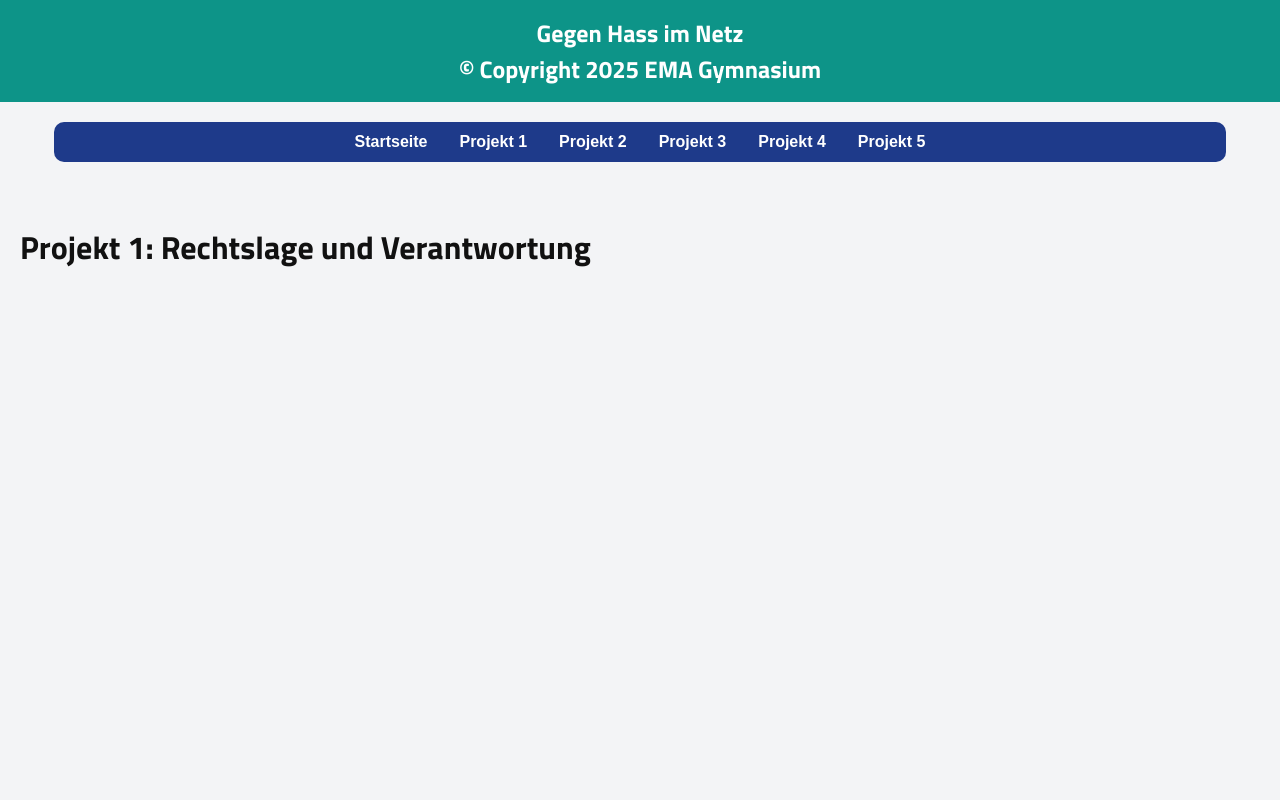
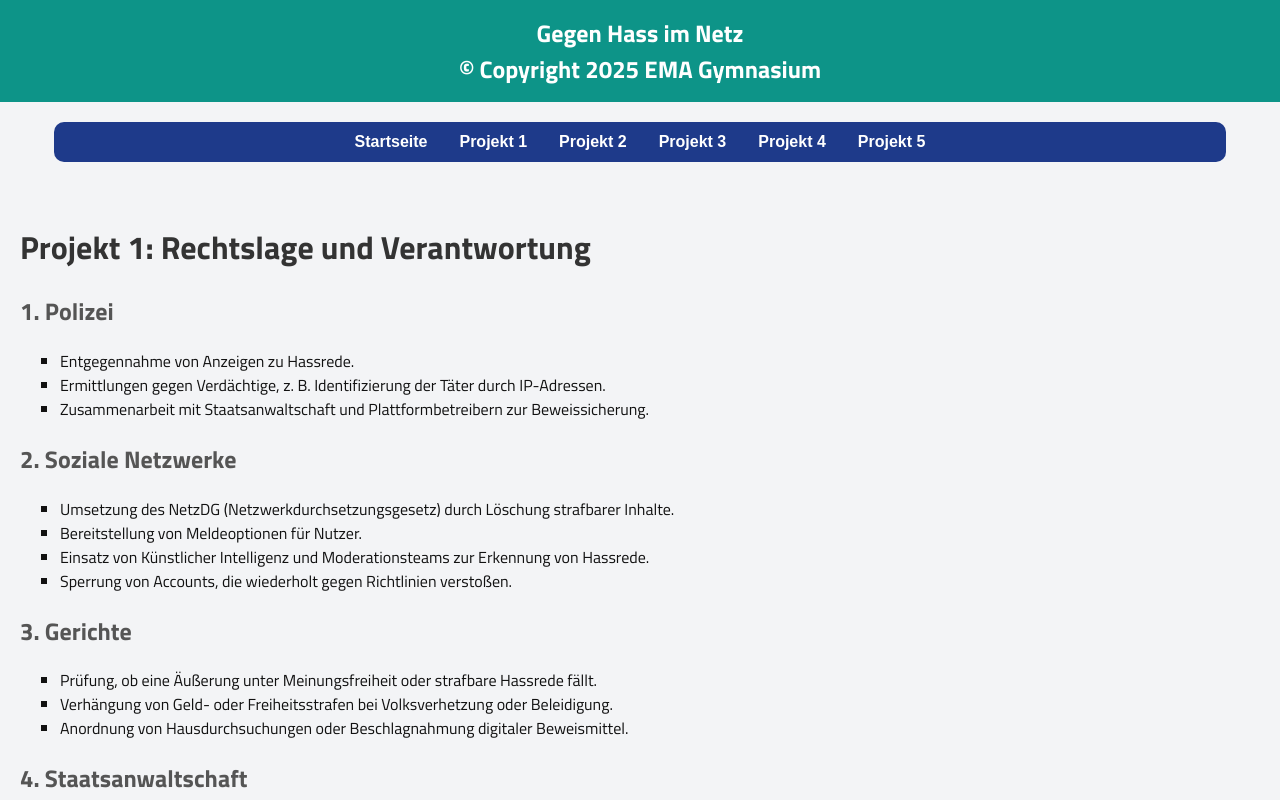
Before and after one commit to DerFinnredstone/deutsch_hate, a plain HTML site: page index.html in a window 1280 px wide. Both pictures are taken after a click on the button "Projekt 1". Shown: the top 800 px of the page. Drawn offline with Linux system fonts and the light colour scheme.

Commit message:
The Final Countdown: close to zero

```diff
--- a/index.html
+++ b/index.html
@@ -123,7 +123,41 @@
 		<div id="projekt-1" class="content">
 			<h1>Projekt 1: Rechtslage und Verantwortung</h1>
 			<p>
+				<h2>1. Polizei</h2>
+				<ul>
+					<li>Entgegennahme von Anzeigen zu Hassrede.</li>
+					<li>Ermittlungen gegen Verdächtige, z. B. Identifizierung der Täter durch IP-Adressen.</li>
+					<li>Zusammenarbeit mit Staatsanwaltschaft und Plattformbetreibern zur Beweissicherung.</li>
+				</ul>
 
+				<h2>2. Soziale Netzwerke</h2>
+				<ul>
+					<li>Umsetzung des NetzDG (Netzwerkdurchsetzungsgesetz) durch Löschung strafbarer Inhalte.</li>
+					<li>Bereitstellung von Meldeoptionen für Nutzer.</li>
+					<li>Einsatz von Künstlicher Intelligenz und Moderationsteams zur Erkennung von Hassrede.</li>
+					<li>Sperrung von Accounts, die wiederholt gegen Richtlinien verstoßen.</li>
+				</ul>
+
+				<h2>3. Gerichte</h2>
+				<ul>
+					<li>Prüfung, ob eine Äußerung unter Meinungsfreiheit oder strafbare Hassrede fällt.</li>
+					<li>Verhängung von Geld- oder Freiheitsstrafen bei Volksverhetzung oder Beleidigung.</li>
+					<li>Anordnung von Hausdurchsuchungen oder Beschlagnahmung digitaler Beweismittel.</li>
+				</ul>
+
+				<h2>4. Staatsanwaltschaft</h2>
+				<ul>
+					<li>Leitung von Strafverfahren bei schweren Fällen von Hassrede.</li>
+					<li>Entscheidung über Anklage oder Einstellung von Verfahren.</li>
+					<li>Kooperation mit internationalen Behörden bei grenzüberschreitenden Fällen.</li>
+				</ul>
+
+				<h2>5. Meldestellen</h2>
+				<ul>
+					<li>Unterstützung von Opfern durch Beratung und rechtliche Hilfe.</li>
+					<li>Dokumentation und Analyse von Hassrede zur Sensibilisierung der Öffentlichkeit.</li>
+					<li>Zusammenarbeit mit Plattformen und Strafverfolgungsbehörden.</li>
+				</ul>
 			</p>
 		</div>
 		<div id="projekt-2" class="content">
--- a/style.css
+++ b/style.css
@@ -6,6 +6,16 @@ body {
   color: #111;
   margin: 0;
   padding: 0;
+}
+
+h1 {
+  color: #333;
+}
+h2 {
+  color: #555;
+}
+ul {
+  list-style-type: square;
 }
 
 header {
```
